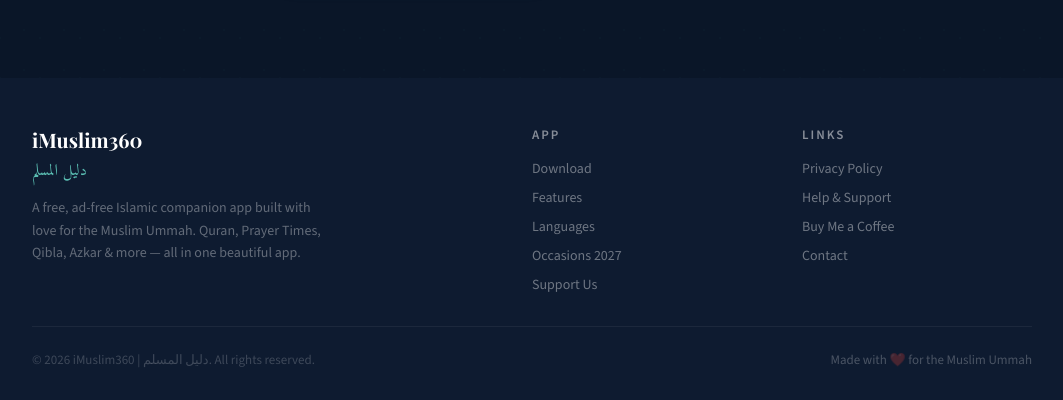
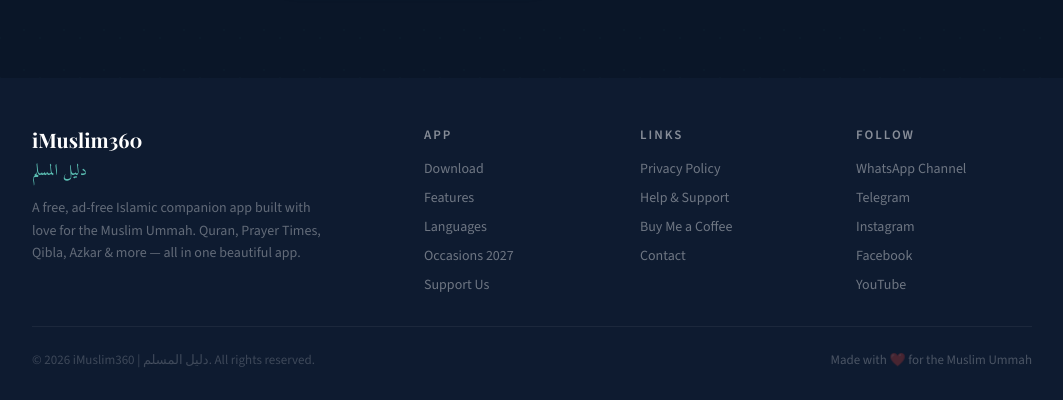
Before and after one commit to islamicapps91-gif/imuslim360-website, a plain HTML site: page index.html in a window 1280 px wide. Shown: the part 4467-4867 px from the top of the page, without its empty margins (108-1171 px from the left). Drawn offline with nearby package versions, Linux system fonts and the light colour scheme.

Commit message:
Add a Follow column with WhatsApp, Telegram, Instagram, Facebook and YouTube links (#3)
Claude-Session: https://claude.ai/code/session_01Rzk8gDJRV8FjZv5u5fcLSV

Co-authored-by: Claude <noreply@anthropic.com>

```diff
--- a/index.html
+++ b/index.html
@@ -210,7 +210,7 @@
         .download-buttons { display: flex; justify-content: center; gap: 14px; flex-wrap: wrap; }
 
         .footer { padding: 48px 24px 32px; background: var(--deep-mid); }
-        .footer-inner { max-width: 1000px; margin: 0 auto; display: grid; grid-template-columns: 2fr 1fr 1fr; gap: 40px; }
+        .footer-inner { max-width: 1000px; margin: 0 auto; display: grid; grid-template-columns: 2fr 1fr 1fr 1fr; gap: 40px; }
         .footer-brand-name { font-family: 'Playfair Display', serif; font-size: 20px; font-weight: 700; color: var(--white); margin-bottom: 4px; }
         .footer-brand-ar { font-family: 'Amiri', serif; font-size: 16px; color: var(--gold-light); margin-bottom: 12px; }
         .footer-brand-desc { font-size: 14px; color: rgba(255,255,255,0.35); line-height: 1.6; max-width: 300px; }
@@ -407,6 +407,7 @@
         <div><div class="footer-brand-name">iMuslim360</div><div class="footer-brand-ar">دليل المسلم</div><p class="footer-brand-desc" data-en="A free, ad-free Islamic companion app built with love for the Muslim Ummah. Quran, Prayer Times, Qibla, Azkar & more — all in one beautiful app." data-ar="تطبيق إسلامي شامل مجاني وخالٍ من الإعلانات، صُنع بحب للأمة الإسلامية. القرآن، أوقات الصلاة، القبلة، الأذكار والمزيد — في تطبيق واحد جميل.">A free, ad-free Islamic companion app built with love for the Muslim Ummah. Quran, Prayer Times, Qibla, Azkar & more — all in one beautiful app.</p></div>
         <div><div class="footer-col-title" data-en="App" data-ar="التطبيق">App</div><div class="footer-links"><a href="https://apps.apple.com/us/app/imuslim360-دليل-المسلم/id6758240191" target="_blank" data-en="Download" data-ar="تحميل">Download</a><a href="#features" data-en="Features" data-ar="المميزات">Features</a><a href="#languages" data-en="Languages" data-ar="اللغات">Languages</a><a href="islamic-occasions-2027.html" data-en="Occasions 2027" data-ar="مناسبات 2027">Occasions 2027</a><a href="#support" data-en="Support Us" data-ar="ادعمنا">Support Us</a></div></div>
         <div><div class="footer-col-title" data-en="Links" data-ar="روابط">Links</div><div class="footer-links"><a href="https://islamicapps91-gif.github.io/imuslim360-privacy/" target="_blank" data-en="Privacy Policy" data-ar="سياسة الخصوصية">Privacy Policy</a><a href="https://islamicapps91-gif.github.io/imuslim360-support/" target="_blank" data-en="Help & Support" data-ar="المساعدة والدعم">Help & Support</a><a href="https://buymeacoffee.com/iapps26993i" target="_blank" data-en="Buy Me a Coffee" data-ar="اشترِ لي قهوة">Buy Me a Coffee</a><a href="mailto:iapps26993@gmail.com" data-en="Contact" data-ar="اتصل بنا">Contact</a></div></div>
+        <div><div class="footer-col-title" data-en="Follow" data-ar="تابعنا">Follow</div><div class="footer-links"><a href="https://whatsapp.com/channel/0029Vb93TX7CHDykIgaqFg3i" target="_blank" rel="noopener" data-en="WhatsApp Channel" data-ar="قناة واتساب">WhatsApp Channel</a><a href="https://t.me/imuslim360" target="_blank" rel="noopener" data-en="Telegram" data-ar="تيليجرام">Telegram</a><a href="https://www.instagram.com/imuslim360/" target="_blank" rel="noopener" data-en="Instagram" data-ar="إنستغرام">Instagram</a><a href="https://www.facebook.com/imuslim360" target="_blank" rel="noopener" data-en="Facebook" data-ar="فيسبوك">Facebook</a><a href="https://www.youtube.com/@imuslim360app" target="_blank" rel="noopener" data-en="YouTube" data-ar="يوتيوب">YouTube</a></div></div>
     </div>
     <div class="footer-bottom"><p class="footer-copy">© 2026 iMuslim360 | دليل المسلم. All rights reserved.</p><p class="footer-heart" data-en="Made with ❤️ for the Muslim Ummah" data-ar="صُنع بـ ❤️ للأمة الإسلامية">Made with ❤️ for the Muslim Ummah</p></div>
 </footer>
```
